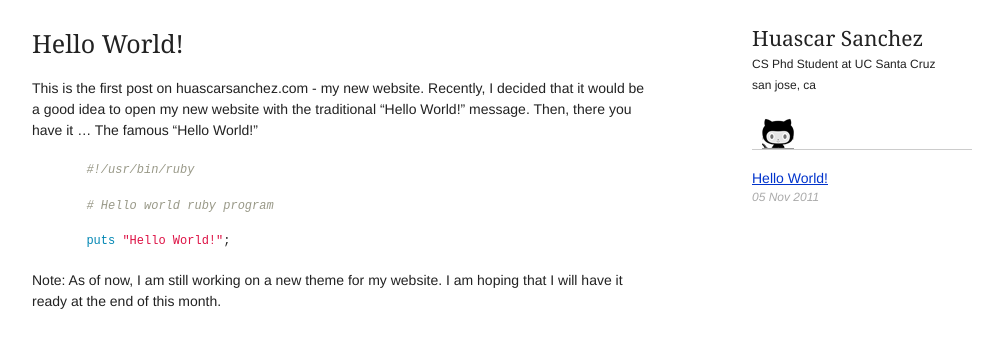
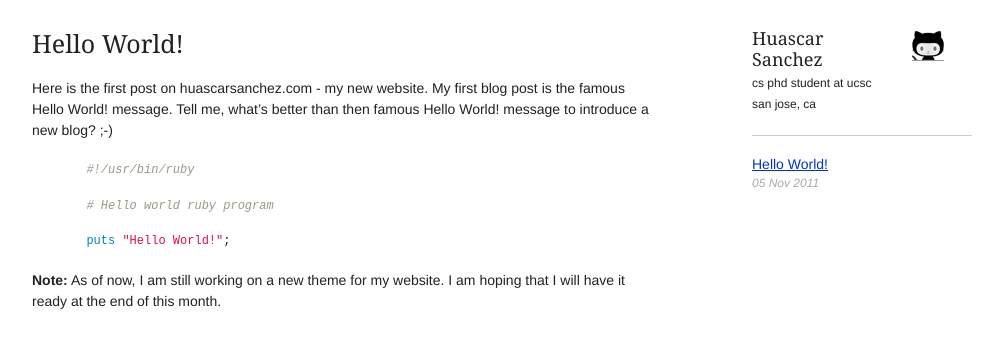
Before and after one commit to hsanchez/hsanchez.github.io, a Jekyll site: the page built from _posts/2011-11-05-hello-world.md, in a window 1280 px wide. Shown: the top 348 px of the page, without its empty margins (138-1141 px from the left). Built offline with Jekyll 4.4.1, drawn with Linux system fonts in a browser that asks for light colours; Markdown is read by kramdown in place of the engine named in the settings; comment, search, counter and statistics services are not loaded.

Commit message:
update repos script

```diff
--- a/_layouts/default.html
+++ b/_layouts/default.html
@@ -33,16 +33,16 @@
 
     </div>
     <div id="sidecol" class="grid_3 prefix_1">
-      <div class="alpha grid_3">
+      <div class="alpha grid_2">
         <div id="me">
           <h3>Huascar Sanchez</h3>
           <ul>
-            <li>CS Phd Student at UC Santa Cruz</li>
+            <li>cs phd student at ucsc</li>
             <li>san jose, ca</li>
           </ul>
         </div>
       </div>
-      <div class="omega grid_2">
+      <div class="omega grid_1" title="Click me if you want to see Huascar's projects...">
         <a href="#" id="github-repos"></a>
       </div>
 
--- a/_posts/2011-11-05-hello-world.md
+++ b/_posts/2011-11-05-hello-world.md
@@ -3,7 +3,7 @@
 title: Hello World!
 ---
 
-This is the first post on huascarsanchez.com - my new website. Recently, I decided that it would be a good idea to open my new website with the traditional "Hello World!" message. Then, there you have it ... The famous "Hello World!"
+Here is the first post on huascarsanchez.com - my new website. My first blog post is the famous Hello World! message. Tell me, what's better than then famous Hello World! message to introduce a new blog? ;-)
 
 {% highlight ruby %}
   #!/usr/bin/ruby
@@ -13,4 +13,4 @@
   puts "Hello World!";
 {% endhighlight %}
 
-Note: As of now, I am still working on a new theme for my website. I am hoping that I will have it ready at the end of this month.
+**Note:** As of now, I am still working on a new theme for my website. I am hoping that I will have it ready at the end of this month.
--- a/css/master.css
+++ b/css/master.css
@@ -51,7 +51,7 @@
 }
 
 #me h3 {
-  margin-bottom: .25em;
+  margin-bottom: .18em;
 }
 
 #me ul {
@@ -104,27 +104,29 @@
 }
 
 #repos-wrapper {
-  background: -moz-linear-gradient(19% 75% 90deg, #121212, #4D4D4D);
-  background: -webkit-gradient(linear, 0 19%, 0 75%, from(#4D4D4D), to(#121212));
+  /*background: -moz-linear-gradient(19% 75% 90deg, #121212, #4D4D4D);
+  background: -webkit-gradient(linear, 0 19%, 0 75%, from(#4D4D4D), to(#121212));*/
+  background: #222; no-repeat 50% 80% #2e2e30;
 }
 #repos h4, #repos h4 a, #repos h4 a:visited {
-  color: #00fb50;
+  color: #ffffff;
   font-family: Monaco;
   margin-bottom: 0;
   text-decoration: none;
 }
 #repos h5 {
-  color: #ffec15;
+  color: #33CCFF;
   margin: 0;
   font-family: Monaco;
   font-size: 10px;
 }
 #repos {
   padding-top: 2em;
+  padding-bottom: 2em;
 }
 #repos p {
   margin: .25em 0 .75em;
-  color: #02f7fb;
+  color: #bcbdc0;
   font-family: Monaco;
   font-size: 12px;
 }
--- a/css/text.css
+++ b/css/text.css
@@ -35,7 +35,7 @@
 }
 
 h3 {
-	font-size: 21px;
+	font-size: 18px;
 }
 
 h4 {
```
